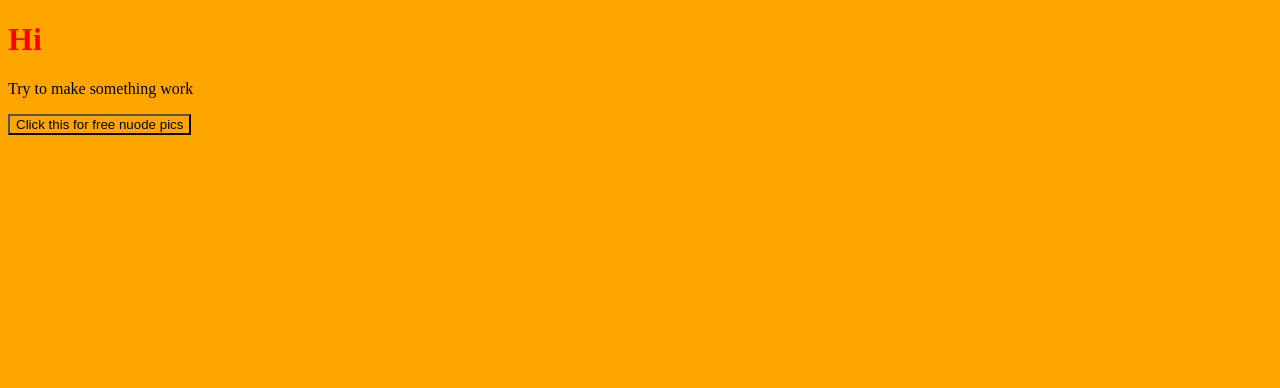
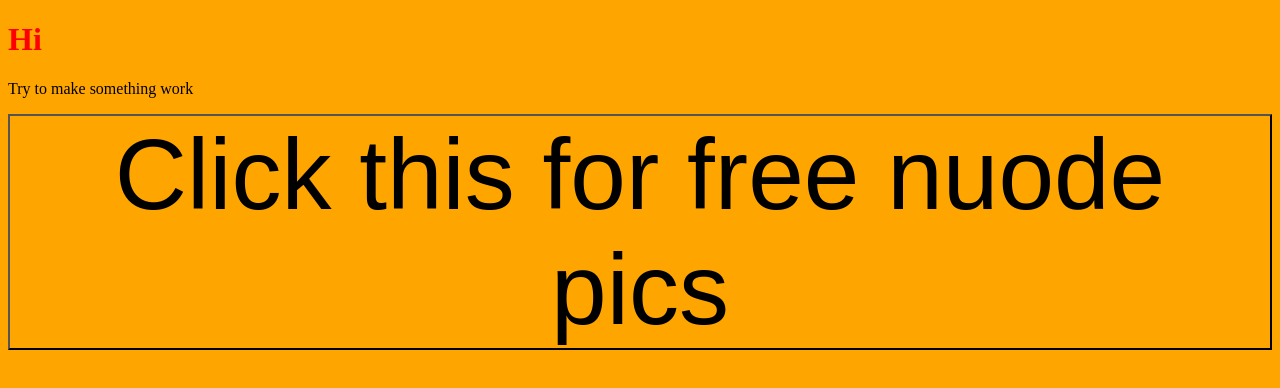
Before and after one commit to lowchooray0/lowchooray0.github.io, a plain HTML site: page index.html in a window 1280 px wide. Drawn offline with nearby package versions, Linux system fonts and the light colour scheme.

Commit message:
Update style.css

```diff
--- a/style.css
+++ b/style.css
@@ -5,3 +5,7 @@ h1 {
 * {
   background-color: orange;
 }
+
+button {
+  font-size: 100px;
+}
```
